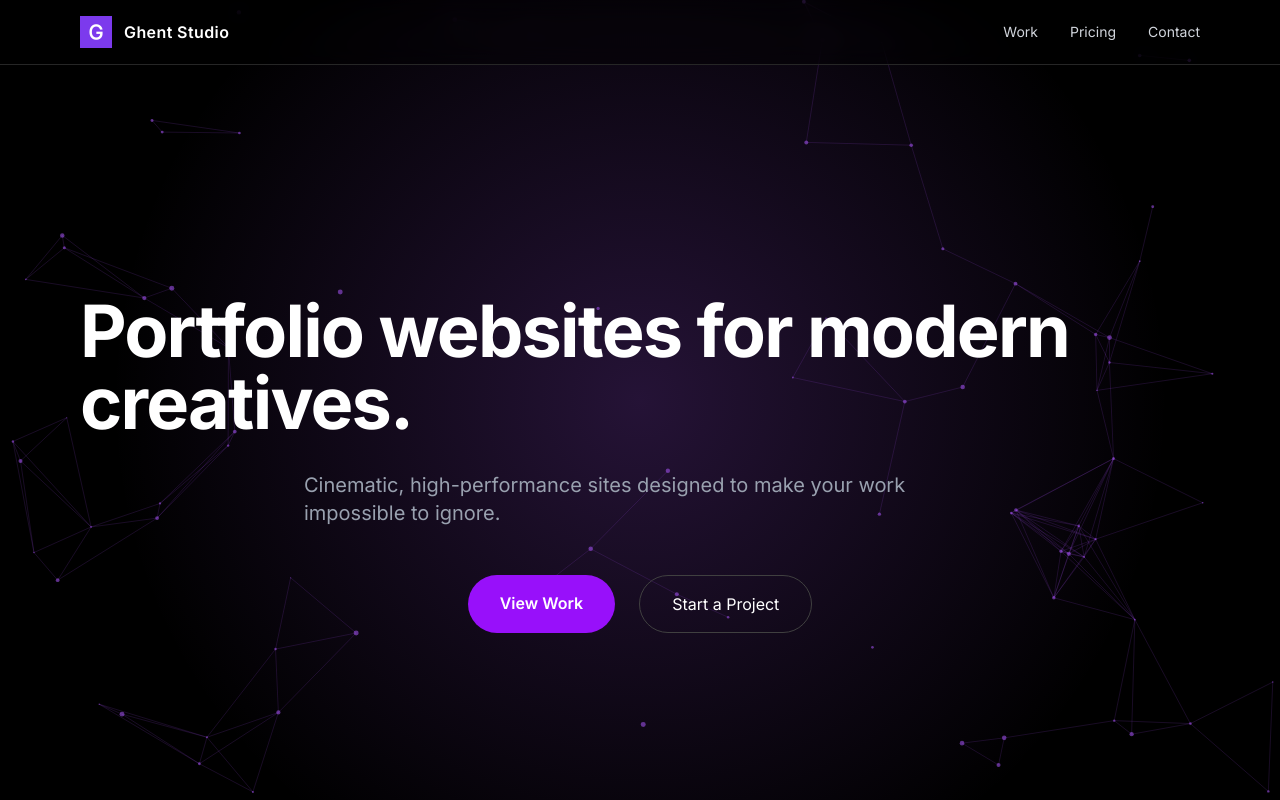
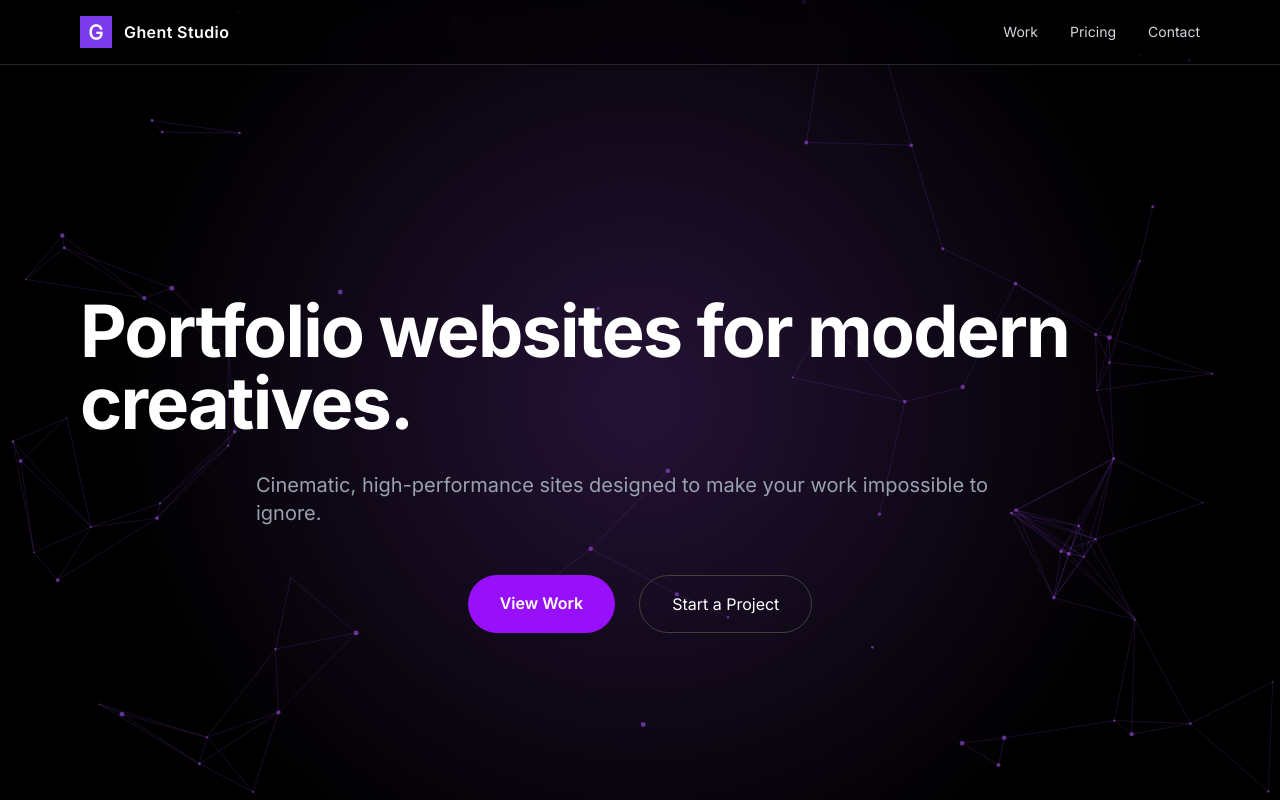
Before and after one commit to raghent/ghent-studio, a React (Vite) app: page / in a window 1280 px wide. Shown: the top 800 px of the page. Built offline with nearby package versions, Linux system fonts and the light colour scheme.

Commit message:
Update hero heading and subheading

```diff
--- a/src/sections/Hero.jsx
+++ b/src/sections/Hero.jsx
@@ -30,7 +30,7 @@ export default function Hero() {
           initial={{ opacity: 0, y: 40 }}
           animate={{ opacity: 1, y: 0 }}
           transition={{ duration: 1, ease: "easeOut", delay: 0.2 }}
-          className="text-gray-400 text-lg md:text-xl max-w-2xl mx-auto mb-12"
+          className="text-gray-400 text-lg md:text-xl max-w-3xl mx-auto mb-12"
         >
           Cinematic, high-performance sites designed to make your work impossible to ignore.
         </motion.p>
```
